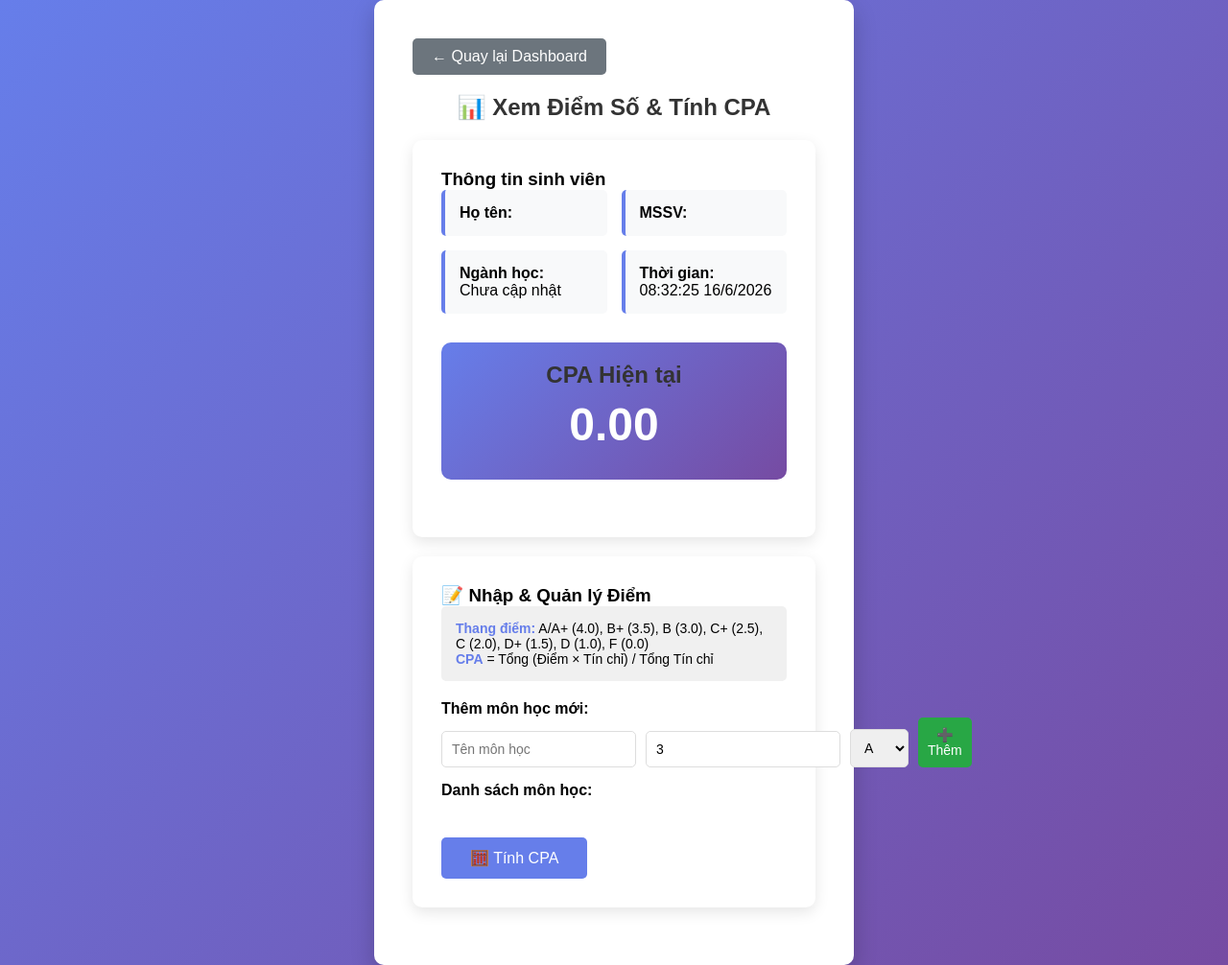
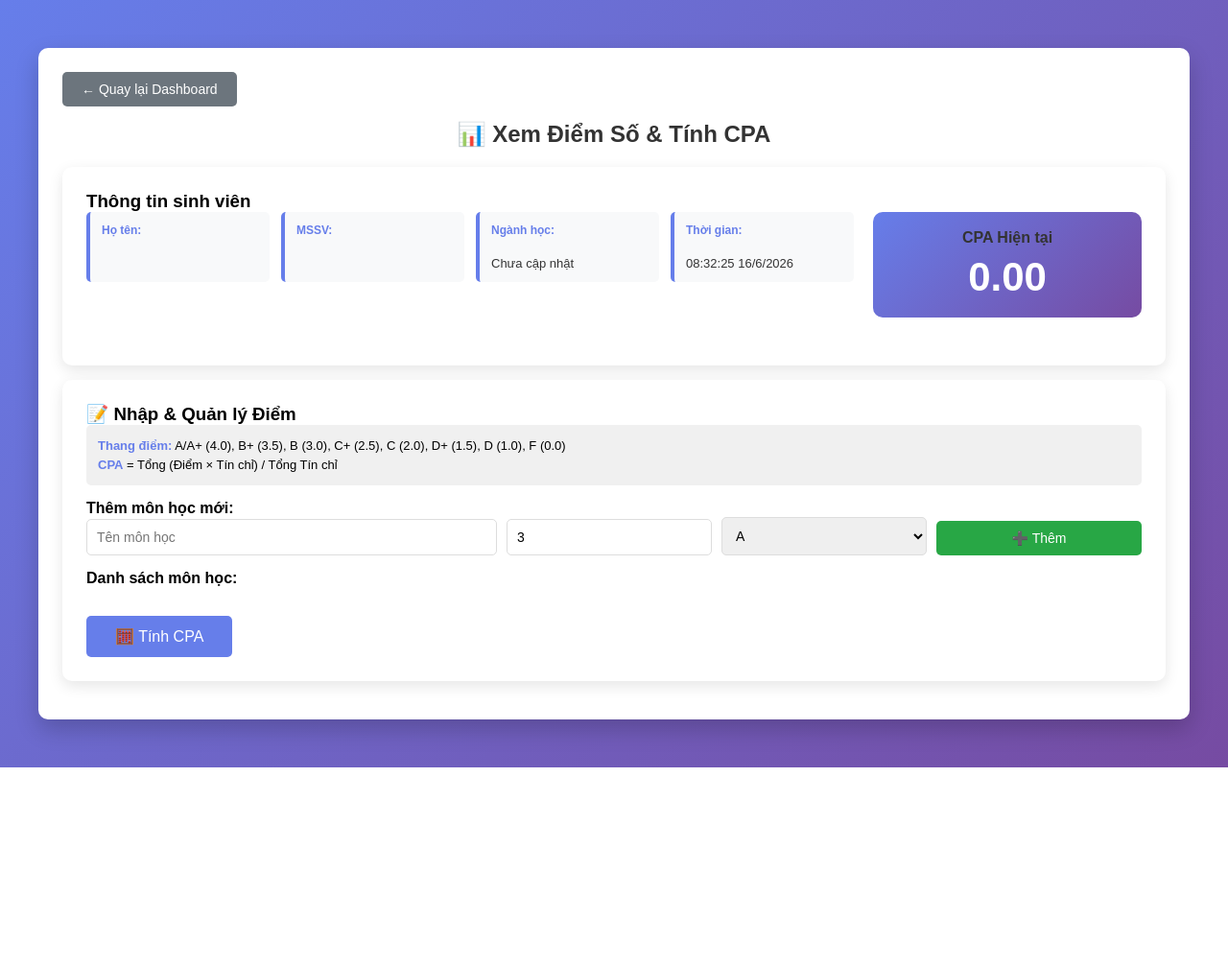
Before and after one commit to thanh1072004/student-profile, a Flask app: template templates/grades.html in a window 1280 px wide. Shown: the whole page at 96% size. After the commit the page ends 800 px from the top, so only its background shows below. Run offline with Flask 3, Linux system fonts and the light colour scheme; the template is opened without the code that fills it, so the values that code supplies are empty.

Commit message:
change the UI

```diff
--- a/templates/grades.html
+++ b/templates/grades.html
@@ -4,42 +4,75 @@
     <title>Xem Điểm Số & Tính CPA</title>
     <link rel="stylesheet" href="{{ url_for('static', filename='style.css') }}">
     <style>
+        .container {
+            max-width: 1200px !important;
+            padding: 25px !important;
+        }
+
         .grades-container {
             background: white;
-            padding: 30px;
+            padding: 25px;
             border-radius: 10px;
             box-shadow: 0 5px 15px rgba(0,0,0,0.1);
-            margin: 20px 0;
+            margin: 15px 0;
         }
+
+        .student-info-wrapper {
+            display: grid;
+            grid-template-columns: 1fr 280px;
+            gap: 20px;
+            margin-bottom: 25px;
+            align-items: start;
+        }
+
+        .student-info {
+            display: grid;
+            grid-template-columns: 1fr 1fr 1fr 1fr;
+            gap: 12px;
+        }
+
+        .info-item {
+            padding: 12px;
+            background: #f8f9fa;
+            border-radius: 5px;
+            border-left: 4px solid #667eea;
+            font-size: 13px;
+        }
+
+        .info-item strong {
+            display: block;
+            color: #667eea;
+            margin-bottom: 5px;
+            font-size: 12px;
+        }
+
+        .info-item span {
+            color: #333;
+            font-weight: 500;
+        }
+
         table {
             width: 100%;
             border-collapse: collapse;
-            margin-top: 20px;
+            margin-top: 15px;
         }
+
         th, td {
-            padding: 12px;
+            padding: 10px;
             text-align: left;
             border-bottom: 1px solid #ddd;
+            font-size: 14px;
         }
+
         th {
             background-color: #667eea;
             color: white;
         }
+
         tr:hover {
             background-color: #f5f5f5;
         }
-        .student-info {
-            display: grid;
-            grid-template-columns: 1fr 1fr;
-            gap: 15px;
-            margin-bottom: 30px;
-        }
-        .info-item {
-            padding: 15px;
-            background: #f8f9fa;
-            border-radius: 5px;
-            border-left: 4px solid #667eea;
-        }
+
         .back-btn {
             display: inline-block;
             padding: 10px 20px;
@@ -47,28 +80,34 @@
             color: white;
             text-decoration: none;
             border-radius: 5px;
-            margin-bottom: 20px;
+            margin-bottom: 15px;
             transition: 0.3s;
+            font-size: 14px;
         }
+
         .back-btn:hover {
             background: #5a6268;
         }
+
         .cpa-box {
-            padding: 20px;
+            padding: 18px 15px;
             background: linear-gradient(135deg, #667eea 0%, #764ba2 100%);
             color: white;
             border-radius: 10px;
             text-align: center;
-            margin-bottom: 30px;
+            height: fit-content;
         }
+
         .cpa-box h2 {
             margin: 0;
-            font-size: 24px;
+            font-size: 16px;
+            margin-bottom: 8px;
         }
+
         .cpa-value {
-            font-size: 48px;
+            font-size: 42px;
             font-weight: bold;
-            margin: 10px 0;
+            margin: 5px 0 0 0;
         }
 
         .input-group {
@@ -78,12 +117,14 @@
             margin-bottom: 15px;
             align-items: end;
         }
+
         .input-group input, .input-group select {
             padding: 10px;
             border: 1px solid #ddd;
             border-radius: 5px;
             font-size: 14px;
         }
+
         .input-group button {
             padding: 10px;
             background: #28a745;
@@ -93,13 +134,15 @@
             cursor: pointer;
             font-size: 14px;
         }
+
         .input-group button:hover {
             background: #218838;
         }
 
         .grade-table {
-            margin-top: 20px;
+            margin-top: 15px;
         }
+
         .delete-btn {
             padding: 5px 10px;
             background: #dc3545;
@@ -109,6 +152,7 @@
             cursor: pointer;
             font-size: 12px;
         }
+
         .delete-btn:hover {
             background: #c82333;
         }
@@ -121,20 +165,23 @@
             border-radius: 5px;
             cursor: pointer;
             font-size: 16px;
-            margin-top: 20px;
+            margin-top: 15px;
             transition: 0.3s;
         }
+
         .calculate-btn:hover {
             background: #5568d3;
         }
 
         .grade-info {
             background: #f0f0f0;
-            padding: 15px;
+            padding: 12px;
             border-radius: 5px;
-            margin-bottom: 20px;
-            font-size: 14px;
+            margin-bottom: 15px;
+            font-size: 13px;
+            line-height: 1.5;
         }
+
         .grade-info strong {
             color: #667eea;
         }
@@ -142,11 +189,13 @@
         .success-message {
             background: #d4edda;
             color: #155724;
-            padding: 15px;
+            padding: 12px;
             border-radius: 5px;
-            margin-bottom: 20px;
+            margin-bottom: 15px;
             display: none;
+            font-size: 14px;
         }
+
         .success-message.show {
             display: block;
         }
@@ -154,23 +203,35 @@
         .error-message {
             background: #f8d7da;
             color: #721c24;
-            padding: 15px;
+            padding: 12px;
             border-radius: 5px;
-            margin-bottom: 20px;
+            margin-bottom: 15px;
             display: none;
+            font-size: 14px;
         }
+
         .error-message.show {
             display: block;
         }
 
         .empty-state {
             text-align: center;
-            padding: 40px;
+            padding: 30px;
             color: #999;
         }
+
         .empty-state-icon {
-            font-size: 48px;
+            font-size: 36px;
             margin-bottom: 10px;
+        }
+
+        @media (max-width: 1024px) {
+            .student-info-wrapper {
+                grid-template-columns: 1fr;
+            }
+            .student-info {
+                grid-template-columns: 1fr 1fr;
+            }
         }
 
         @media (max-width: 768px) {
@@ -179,6 +240,9 @@
             }
             .student-info {
                 grid-template-columns: 1fr;
+            }
+            .grades-container {
+                padding: 15px;
             }
         }
     </style>
@@ -191,6 +255,7 @@
 
         <div class="grades-container">
             <h3>Thông tin sinh viên</h3>
+            <div class="student-info-wrapper">
                 <div class="student-info">
                     <div class="info-item">
                         <strong>Họ tên:</strong><br><span id="studentName">-</span>
@@ -205,10 +270,10 @@
                         <strong>Thời gian:</strong><br><span id="currentTime">-</span>
                     </div>
                 </div>
-
                 <div class="cpa-box">
                     <h2>CPA Hiện tại</h2>
                     <div class="cpa-value" id="cpaBadge">0.00</div>
+                </div>
             </div>
         </div>
 
```
Lines whose indentation alone changed are shown as unchanged.
